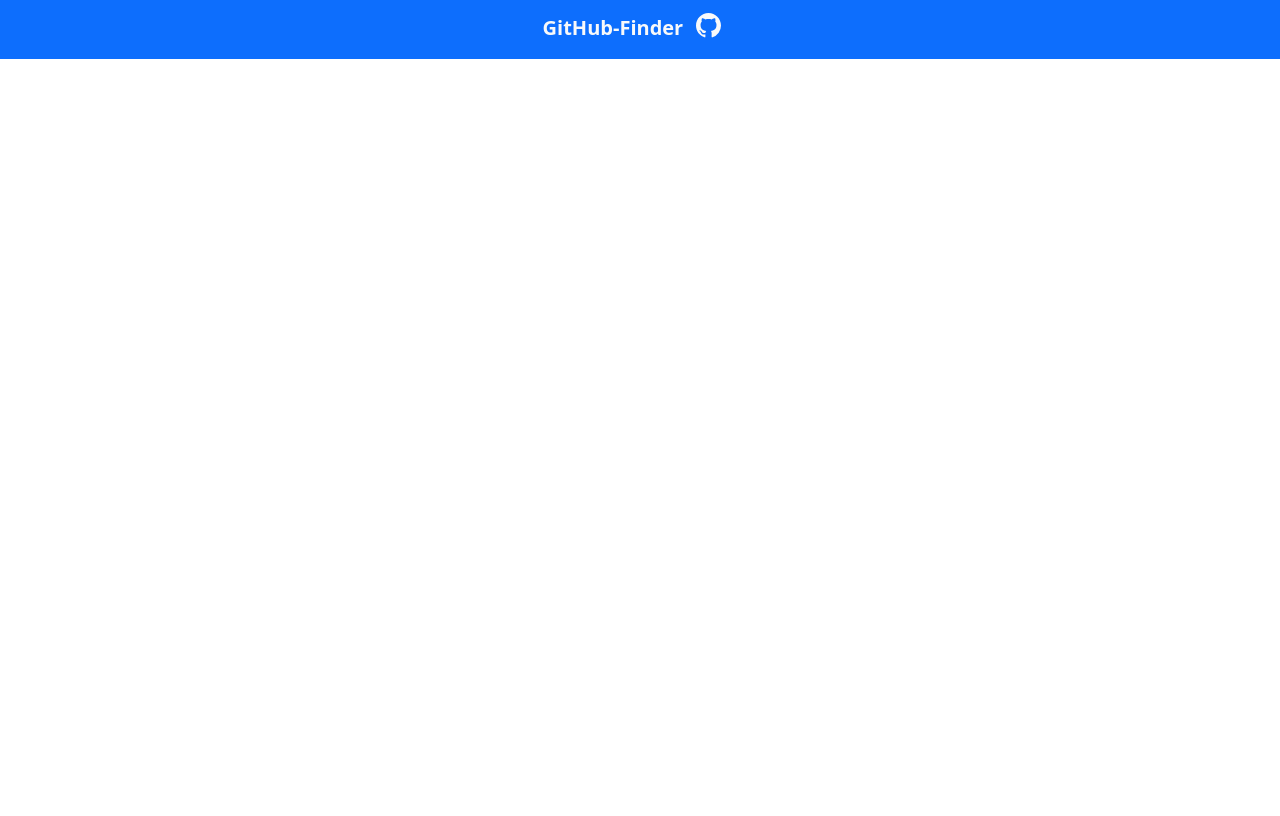
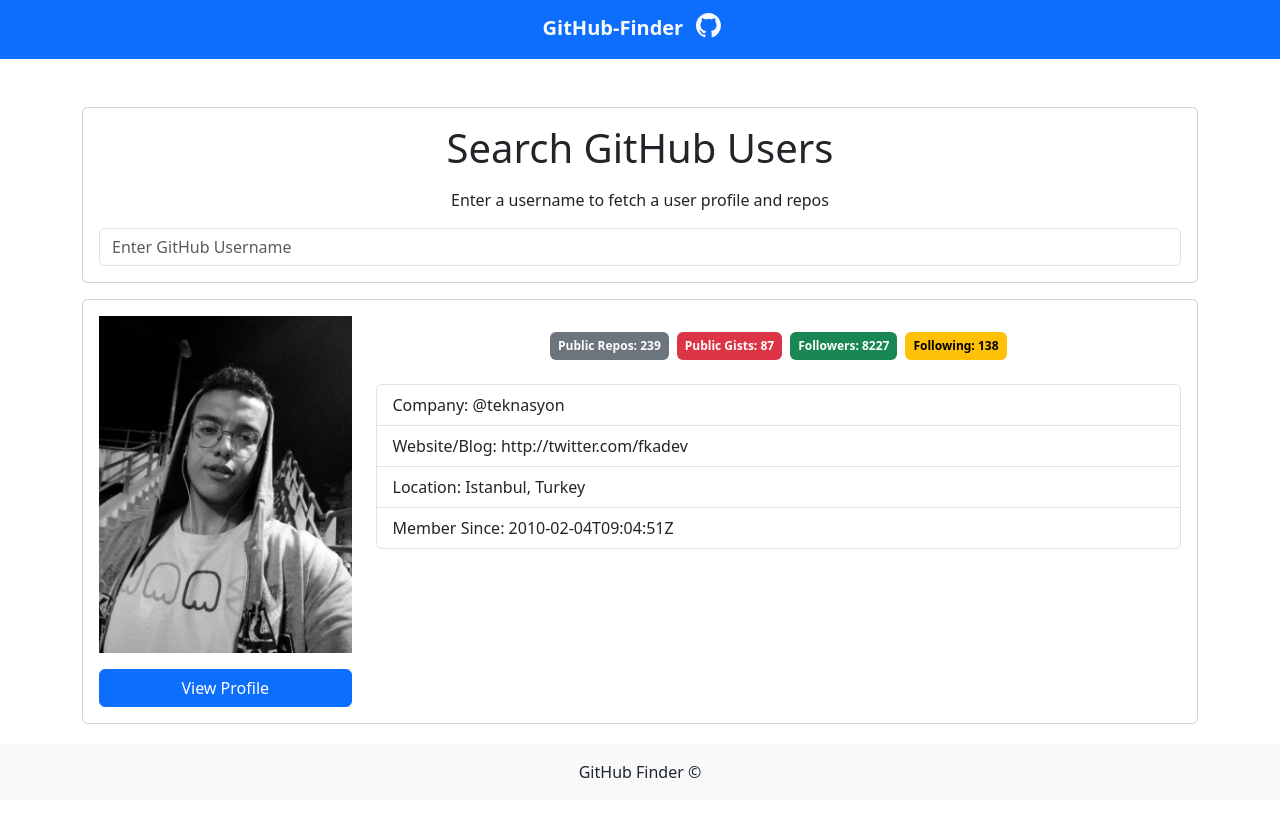
Before and after one commit to MahmoudsMohammed/GitHub-Finder, a plain HTML site: page index.html in a window 1280 px wide. Drawn offline with Linux system fonts and the light colour scheme.

Commit message:
build UI for Profile

```diff
--- a/index.html
+++ b/index.html
@@ -6,8 +6,8 @@
     <link rel="stylesheet" href="style/bootstrap.css" />
     <title>GitHub-Finder</title>
   </head>
-  <body>
-    <nav class="navbar bg-primary">
+  <body style="height: 100vh">
+    <nav class="navbar bg-primary mb-5">
       <div class="container-md d-flex justify-content-center">
         <a class="navbar-brand text-light fw-bold" href="#">
           GitHub-Finder
@@ -26,7 +26,54 @@
         </a>
       </div>
     </nav>
-
+    <div class="container mb-3">
+      <div class="card">
+        <div class="card-body">
+          <h1 class="card-title text-center mb-3">Search GitHub Users</h1>
+          <p class="card-text text-center">
+            Enter a username to fetch a user profile and repos
+          </p>
+          <input
+            type="text"
+            class="form-control"
+            placeholder="Enter GitHub Username"
+          />
+        </div>
+      </div>
+    </div>
+    <div class="container">
+      <div class="card p-3">
+        <div class="row">
+          <div class="col-md-3">
+            <img src="static/test.jpg" alt="" class="img-fluid mb-3" />
+            <button class="btn btn-primary w-100">View Profile</button>
+          </div>
+          <div class="col-md-9 mt-3">
+            <div class="mb-4 d-flex justify-content-center flex-wrap gap-2">
+              <span class="badge text-bg-secondary p-2">Public Repos: 239</span>
+              <span class="badge text-bg-danger p-2">Public Gists: 87</span>
+              <span class="badge text-bg-success p-2">Followers: 8227</span>
+              <span class="badge text-bg-warning p-2">Following: 138</span>
+            </div>
+            <ul class="list-group">
+              <li class="list-group-item">Company: @teknasyon</li>
+              <li class="list-group-item">
+                Website/Blog: http://twitter.com/fkadev
+              </li>
+              <li class="list-group-item">Location: Istanbul, Turkey</li>
+              <li class="list-group-item">
+                Member Since: 2010-02-04T09:04:51Z
+              </li>
+            </ul>
+          </div>
+        </div>
+      </div>
+    </div>
+    <footer
+      class="bg-light py-3 mt-5 position-sticky w-100 bottom-0 text-center"
+    >
+      GitHub Finder &copy;
+    </footer>
     <script src="script/bootstrap.js"></script>
     <script src="script/main.js"></script>
   </body>
```
Also changed, not shown: static/test.jpg (added).
